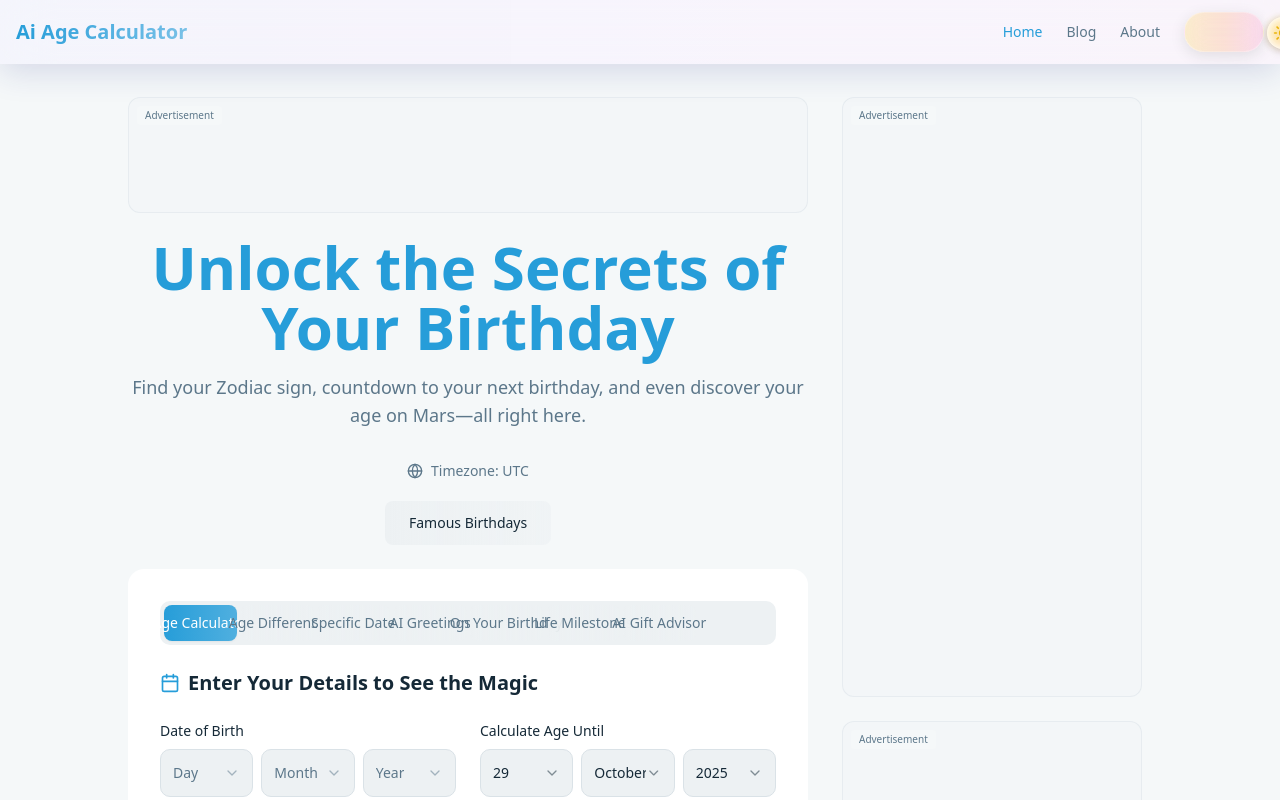
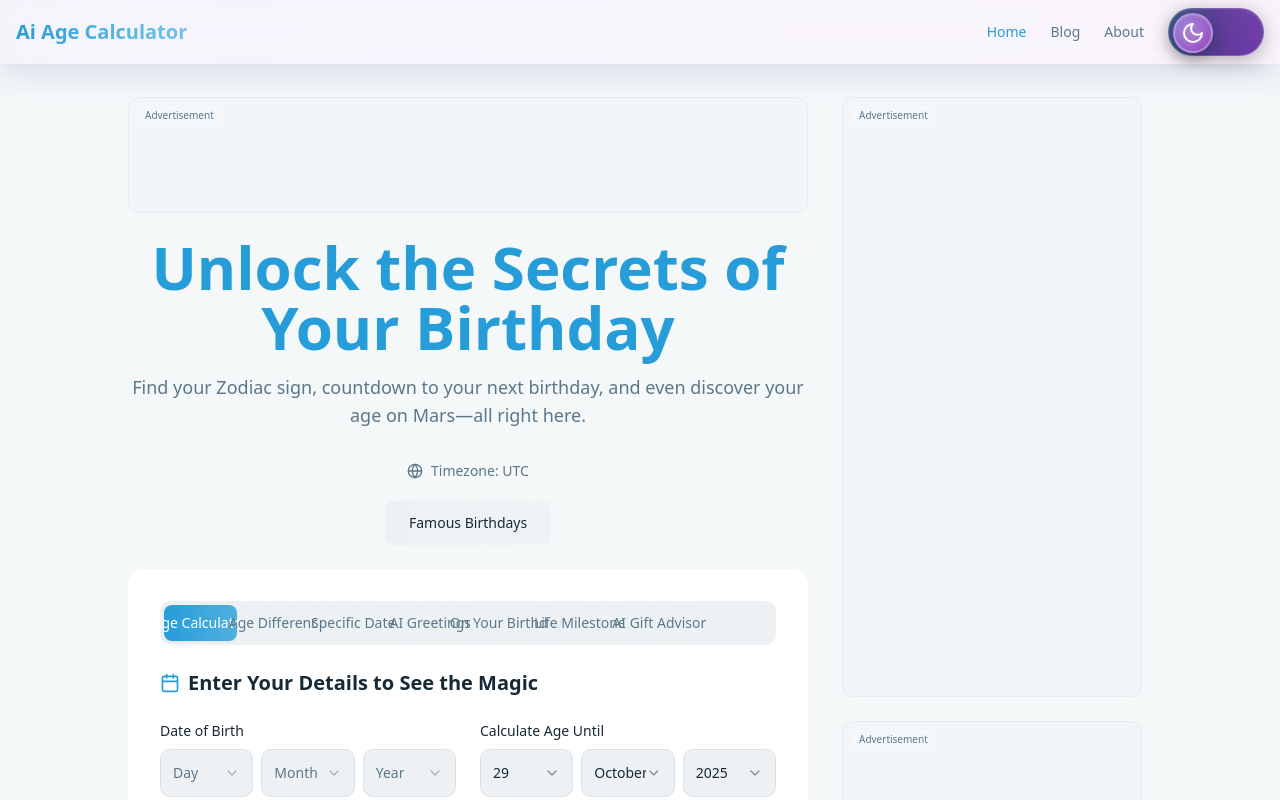
Before and after one commit to mirajulbuilds/aiagecalculator, a React (Vite) app: page / in a window 1280 px wide. Shown: the top 800 px of the page. Built offline with nearby package versions, Linux system fonts and the light colour scheme.

Commit message:
Refine theme toggle button

```diff
--- a/src/components/ThemeToggle.tsx
+++ b/src/components/ThemeToggle.tsx
@@ -30,33 +30,21 @@ const ThemeToggle = () => {
     <button
       onClick={toggleTheme}
       className={`
-        group relative w-16 h-8 md:w-20 md:h-10 rounded-[50px]
+        group relative w-20 h-10 md:w-24 md:h-12 rounded-[50px]
         backdrop-blur-[10px]
-        bg-gradient-to-r transition-all duration-500 ease-in-out
-        ${isDark
-          ? 'from-purple-500/20 via-indigo-500/20 to-blue-500/20 dark:from-purple-600/30 dark:via-indigo-600/30 dark:to-blue-600/30'
-          : 'from-yellow-400/20 via-orange-400/20 to-pink-400/20'
-        }
-        border border-white/30 dark:border-white/20
-        shadow-[0_4px_15px_rgba(0,0,0,0.1)] dark:shadow-[0_4px_20px_rgba(255,255,255,0.05)]
-        hover:shadow-[0_0_20px_rgba(59,130,246,0.4)]
-        dark:hover:shadow-[0_0_20px_rgba(250,204,21,0.4)]
+        bg-gradient-to-r from-[hsl(220,50%,35%)] via-[hsl(260,45%,40%)] to-[hsl(270,50%,45%)]
+        transition-all duration-500 ease-in-out
+        border border-white/20
+        shadow-[0_4px_20px_rgba(0,0,0,0.3),inset_0_1px_2px_rgba(255,255,255,0.1)]
+        hover:shadow-[0_0_30px_rgba(139,92,246,0.5)]
         animate-float
         ${isClicked ? 'animate-pulse-ripple' : ''}
         before:absolute before:inset-0 before:rounded-[50px]
-        before:bg-gradient-to-r
-        ${isDark
-          ? 'before:from-purple-400/10 before:via-indigo-400/10 before:to-blue-400/10'
-          : 'before:from-yellow-300/10 before:via-orange-300/10 before:to-pink-300/10'
-        }
-        before:opacity-0 hover:before:opacity-100 before:transition-opacity before:duration-500
+        before:bg-gradient-to-br before:from-white/5 before:to-transparent
+        before:opacity-100
         after:absolute after:inset-[-2px] after:rounded-[50px]
-        after:bg-gradient-to-r
-        ${isDark
-          ? 'after:from-purple-500/20 after:to-blue-500/20'
-          : 'after:from-yellow-500/20 after:to-pink-500/20'
-        }
-        after:opacity-0 hover:after:opacity-100 after:blur-md after:transition-opacity after:duration-500
+        after:bg-gradient-to-r after:from-blue-500/20 after:to-purple-500/20
+        after:opacity-0 hover:after:opacity-100 after:blur-lg after:transition-opacity after:duration-500
         after:-z-10
         hover:scale-105 active:scale-95
       `}
@@ -64,55 +52,31 @@ const ThemeToggle = () => {
       role="switch"
       aria-checked={isDark}
     >
-      {/* Sliding Knob */}
+      {/* Fixed Sun Icon on Left */}
+      <Sun
+        className="absolute left-3 md:left-4 top-1/2 -translate-y-1/2 h-5 w-5 md:h-6 md:w-6 text-white/60 transition-all duration-500"
+      />
+
+      {/* Sliding Knob with Moon Icon */}
       <div
         className={`
-          absolute top-1 ${isDark ? 'left-1' : 'right-1 md:right-1'}
-          w-6 h-6 md:w-8 md:h-8 rounded-full
-          backdrop-blur-md bg-white/90 dark:bg-gray-800/90
-          border-2 border-white/50 dark:border-white/20
-          shadow-[0_2px_10px_rgba(0,0,0,0.2)] dark:shadow-[0_2px_10px_rgba(255,255,255,0.1)]
-          transition-all duration-500 ease-spring
+          absolute top-1 ${isDark ? 'right-1' : 'left-1'}
+          w-8 h-8 md:w-10 md:h-10 rounded-full
+          backdrop-blur-md bg-gradient-to-br from-[hsl(260,50%,60%)] to-[hsl(280,50%,50%)]
+          border-2 border-white/30
+          shadow-[0_4px_15px_rgba(0,0,0,0.3),inset_0_1px_3px_rgba(255,255,255,0.2)]
+          transition-all duration-500 ease-out
           flex items-center justify-center
           ${isClicked ? 'scale-90' : 'scale-100'}
           before:absolute before:inset-0 before:rounded-full
-          before:bg-gradient-to-br
-          ${isDark
-            ? 'before:from-blue-400/30 before:to-purple-400/30'
-            : 'before:from-yellow-400/30 before:to-orange-400/30'
-          }
-          before:blur-sm before:transition-opacity before:duration-500
-          group-hover:shadow-[0_0_15px_rgba(59,130,246,0.6)]
-          dark:group-hover:shadow-[0_0_15px_rgba(250,204,21,0.6)]
+          before:bg-gradient-to-br before:from-white/20 before:to-transparent
+          before:blur-sm
+          group-hover:shadow-[0_0_20px_rgba(167,139,250,0.8)]
         `}
-        style={{
-          transform: isDark ? 'translateX(0)' : 'translateX(calc(100% + 0.5rem))',
-        }}
       >
-        {/* Sun Icon for Light Mode */}
-        <Sun
-          className={`
-            absolute h-4 w-4 md:h-5 md:w-5 text-yellow-500
-            transition-all duration-600 ease-in-out
-            ${isDark
-              ? 'rotate-180 scale-0 opacity-0'
-              : 'rotate-0 scale-100 opacity-100'
-            }
-            drop-shadow-[0_0_8px_rgba(250,204,21,0.8)]
-          `}
-        />
-
-        {/* Moon Icon for Dark Mode */}
+        {/* Moon Icon Inside Knob */}
         <Moon
-          className={`
-            absolute h-4 w-4 md:h-5 md:w-5 text-blue-500 dark:text-blue-400
-            transition-all duration-600 ease-in-out
-            ${isDark
-              ? 'rotate-0 scale-100 opacity-100'
-              : 'rotate-180 scale-0 opacity-0'
-            }
-            drop-shadow-[0_0_8px_rgba(59,130,246,0.8)]
-          `}
+          className="h-5 w-5 md:h-6 md:w-6 text-white drop-shadow-[0_0_8px_rgba(255,255,255,0.8)]"
         />
       </div>
     </button>
```
